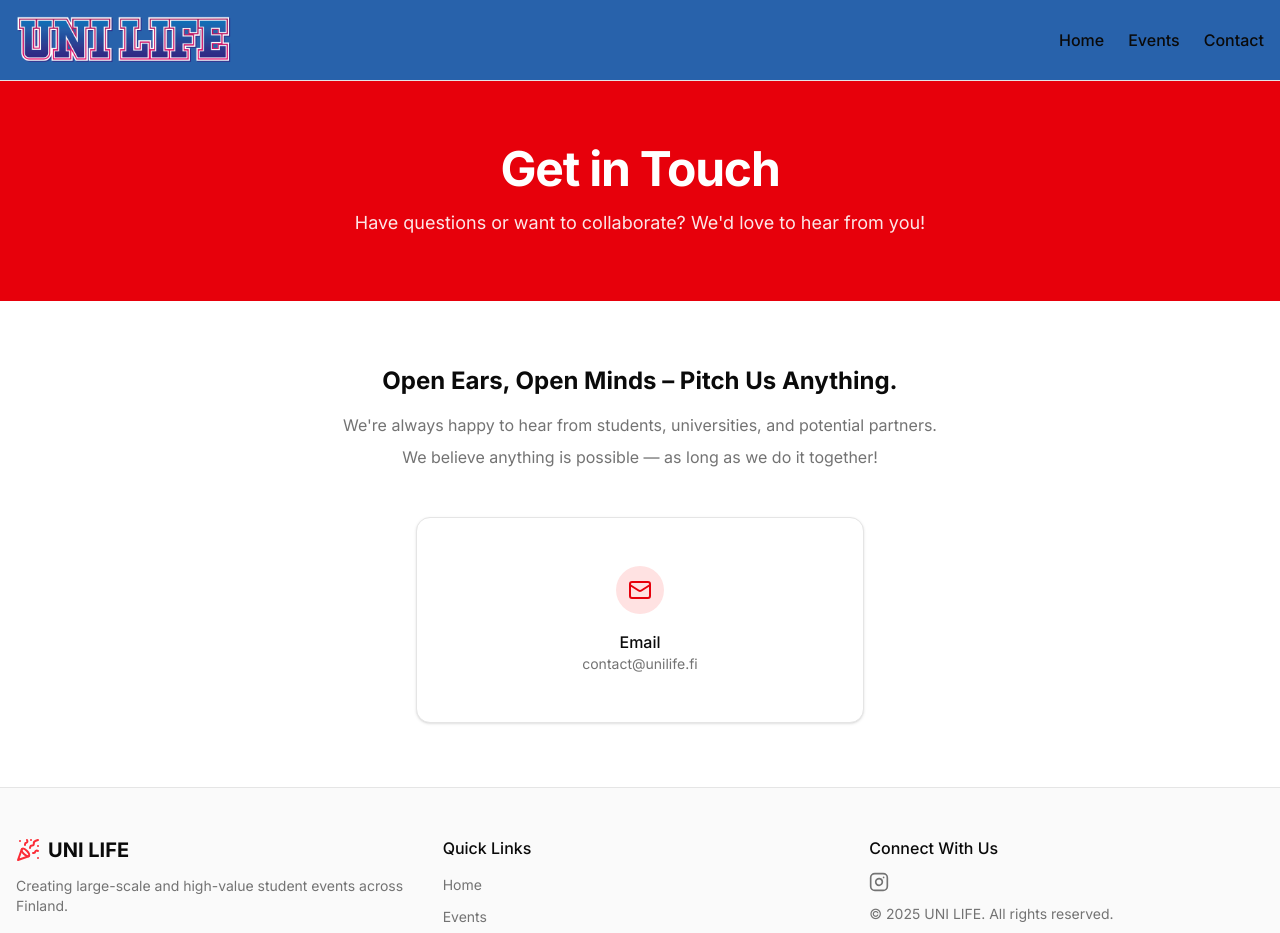
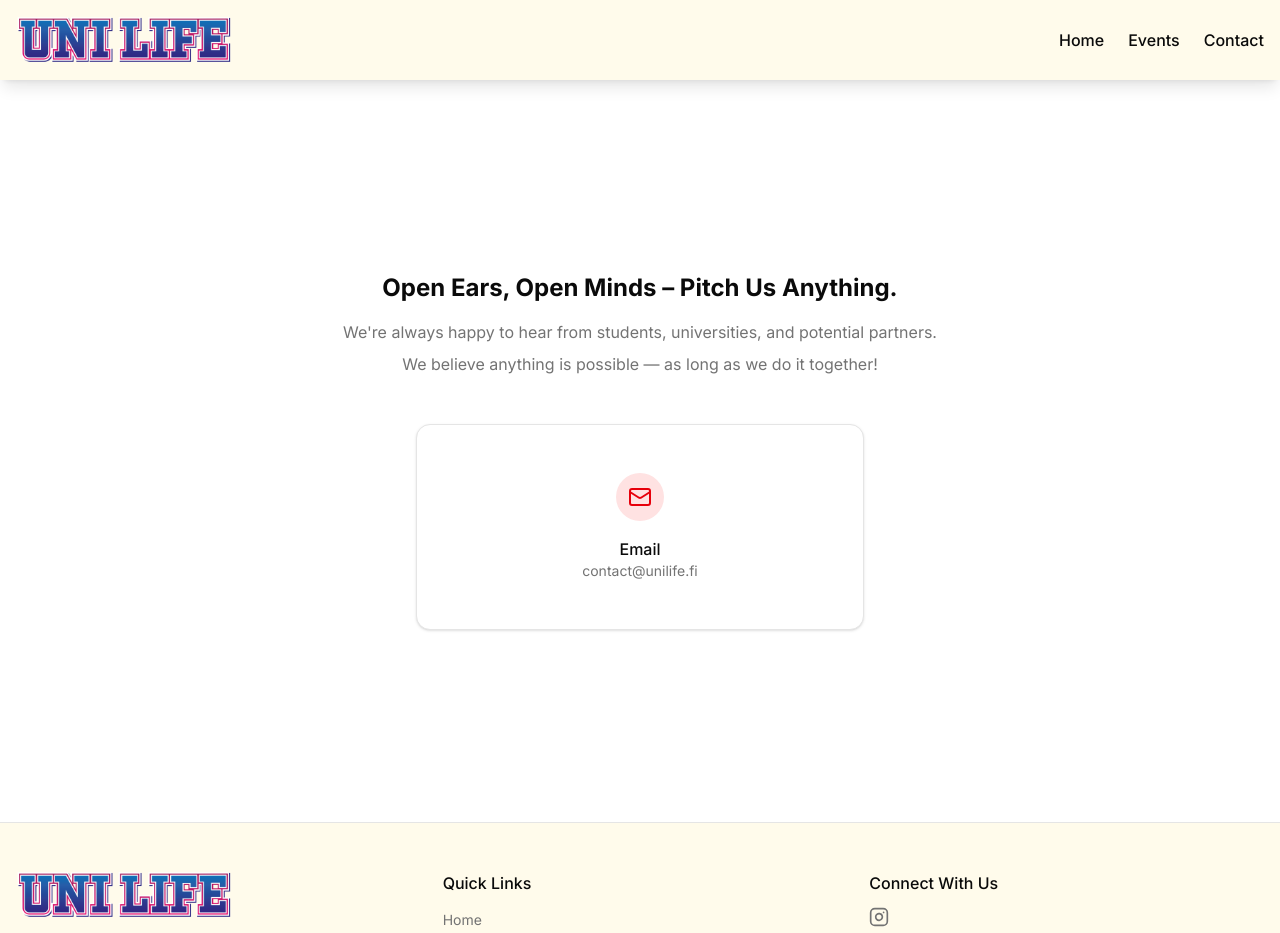
Before and after one commit to strengv1/unilife, a Next.js app: page /contact in a window 1280 px wide. Shown: the top 933 px of the page. Built offline with nearby package versions, Linux system fonts and the light colour scheme.

Commit message:
spacings and colorings

```diff
--- a/src/app/contact/page.tsx
+++ b/src/app/contact/page.tsx
@@ -8,18 +8,8 @@ export default function ContactPage() {
     <div className="flex min-h-screen flex-col">
       <Navbar />
       <main className="flex-1">
-        {/* Hero Section */}
-        <section className="bg-red-600 text-white py-16">
-          <div className="container mx-auto px-4 text-center">
-            <h1 className="text-3xl font-bold tracking-tight sm:text-4xl md:text-5xl mb-4">Get in Touch</h1>
-            <p className="max-w-2xl mx-auto text-lg opacity-90">
-              Have questions or want to collaborate? We&apos;d love to hear from you!
-            </p>
-          </div>
-        </section>
-
         {/* Contact Info */}
-        <section className="py-16">
+        <section className="py-16 lg:py-48">
           <div className="container mx-auto px-4">
             <div className="max-w-3xl mx-auto text-center mb-12">
               <h2 className="text-2xl font-bold mb-4">Open Ears, Open Minds – Pitch Us Anything.</h2>
--- a/src/app/events/page.tsx
+++ b/src/app/events/page.tsx
@@ -8,19 +8,9 @@ export default function EventsPage() {
   const { all } = useEvents();
 
   return (
-    <div className="flex min-h-screen flex-col">
+    <div className="flex min-h-screen flex-col bg-amber-50">
       <Navbar />
       <main className="flex-1">
-        {/* Hero Section */}
-        <section className="bg-red-600 text-white py-16">
-          <div className="container px-4 text-center mx-auto">
-            <h1 className="text-3xl font-bold tracking-tight sm:text-4xl md:text-5xl mb-4">Discover Our Events</h1>
-            <p className="max-w-2xl mx-auto text-lg opacity-90">
-              Browse through our upcoming and past events to find the perfect experience for you.
-            </p>
-          </div>
-        </section>
-
         {/* Filters Section
         <section className="py-8 border-b">
           <div className="container mx-auto px-4">
@@ -127,7 +117,7 @@ export default function EventsPage() {
         </section> */}
 
         {/* Host an Event CTA */}
-        <section className="py-16 bg-muted/30">
+        <section className="py-16 bg-amber-100">
           <div className="container mx-auto px-4 text-center">
             <h2 className="text-3xl font-bold tracking-tight mb-4">Want to Host an Event Together?</h2>
             <p className="text-muted-foreground max-w-2xl mx-auto mb-8 text-balance">
--- a/src/app/page.tsx
+++ b/src/app/page.tsx
@@ -6,13 +6,11 @@ import { Footer } from "@/components/footer"
 import { EventCard } from "@/components/event-card"
 import { type Event, useEvents } from "./hooks/useEvents"
 
-
-
 export default function Home() {
   const { upcoming } = useEvents()
 
   return (
-    <div className="flex min-h-screen flex-col">
+    <div className="flex min-h-screen flex-col bg-amber-50">
       <Navbar />
       <main className="flex-1">
         {/* Hero Section */}
@@ -26,27 +24,27 @@ export default function Home() {
               className="object-cover opacity-70"
               priority
             />
-            <div className="container h-full max-w-6xl mx-auto relative z-20 flex flex-col
+            <div className="w-full h-full relative z-20 flex flex-col
               items-center justify-center text-center text-white
-              px-4 pt-10
+              px-4 pt-10 xl:mx-5
             ">
-              <div className="flex flex-col md:flex-row md:pt-48">
-                <div className="flex flex-col md:basis-[65vw]
-                  text-xl text-left font-extrabold tracking-tight sm:text-5xl md:text-6xl lg:text-7xl max-w-3xl
+              <div className="flex flex-col md:flex-row md:pt-80 w-full justify-between">
+                <div className="flex flex-col md:basis-[65vw] gap-2
+                  text-xl text-left font-extrabold tracking-tight sm:text-5xl md:text-6xl lg:text-7xl
                 ">
                   <p>Every uni.</p>
                   <p>One community.</p>
                   <p>Welcome to UNI LIFE.</p>
                 </div>
 
-                <div className="flex flex-col text-left md:basis-[35vw]">
-                  <p className="max-w-2xl text-lg sm:text-xl md:text-2xl">
+                <div className="flex flex-col md:basis-[35vw] gap-2">
+                  <p className=" text-left text-lg sm:text-xl md:text-2xl text-balance">
                     We bring university students together through unforgettable events.
                   </p>
-                  <p className="max-w-2xl text-lg sm:text-xl md:text-2xl">
-                  No one cares what you study — everyone’s here for a good time with great people.
+                  <p className=" text-left text-lg sm:text-xl md:text-2xl text-balance">
+                    No one cares what you study — everyone’s here for a good time with great people.
                   </p>
-                  <div className="flex flex-col sm:flex-row gap-4 mt-8 mx-auto">
+                  <div className="flex flex-col sm:flex-row gap-4 mt-8">
                     <Button asChild size="lg" className="bg-red-600 hover:bg-red-700 text-white">
                       <Link href="/events">Explore Events</Link>
                     </Button>
@@ -60,6 +58,7 @@ export default function Home() {
                     </Button>
                   </div>
                 </div>
+
               </div>
 
 
@@ -68,16 +67,16 @@ export default function Home() {
         </section>
 
         {/* Upcoming Events Section */}
-        <section className="py-16 bg-muted/30">
+        <section className="py-16">
           <div className="container mx-auto max-w-6xl px-4">
             <div className="flex flex-col md:flex-row justify-between items-start md:items-center mb-10">
               <div>
                 <h2 className="text-3xl font-bold tracking-tight">Upcoming Events</h2>
                 <p className="text-muted-foreground mt-2">Don&apos;t miss out on our next big events</p>
               </div>
-              <Button asChild variant="outline" className="mt-4 md:mt-0">
+              {/* <Button asChild variant="outline" className="mt-4 md:mt-0">
                 <Link href="/events">View All Events</Link>
-              </Button>
+              </Button> */}
             </div>
 
             <div className="grid grid-cols-1 md:grid-cols-2 lg:grid-cols-3 gap-6">
@@ -89,7 +88,7 @@ export default function Home() {
         </section>
 
         {/* Newsletter Section */}
-        <section className="py-16 bg-blue-50 dark:bg-blue-950/20">
+        <section className="py-16 bg-amber-100">
           <div className="container px-4 mx-auto text-center">
             <h2 className="text-3xl font-bold tracking-tight mb-4">Stay Updated</h2>
             <p className="text-muted-foreground max-w-2xl mx-auto mb-8">
--- a/src/components/event-card.tsx
+++ b/src/components/event-card.tsx
@@ -18,7 +18,7 @@ interface EventCardProps {
 
 export function EventCard({ id, title, date, time, location, image, category, isFeatured = false }: EventCardProps) {
   return (
-    <Card className={`overflow-hidden transition-all hover:shadow-lg w-full ${isFeatured ? "border-red-500 shadow-md" : ""}`}>
+    <Card className={`overflow-hidden transition-all max-w-md hover:shadow-lg w-full ${isFeatured ? "border-red-500 shadow-md" : ""}`}>
       <div className="relative">
         <Image
           src={image || "/placeholder.svg"}
--- a/src/components/footer.tsx
+++ b/src/components/footer.tsx
@@ -1,18 +1,23 @@
 import Link from "next/link"
-import { PartyPopper, Instagram } from "lucide-react"
+import Image from "next/image"
+import { Instagram } from "lucide-react"
 
 export function Footer() {
   return (
-    <footer className="border-t bg-muted/50">
+    <footer className="border-t bg-amber-50">
       <div className="container mx-auto px-4 py-8 md:py-12">
         <div className="grid grid-cols-1 md:grid-cols-3 gap-8">
           <div className="space-y-3">
             <Link href="/" className="flex items-center gap-2 font-bold text-xl">
-              <PartyPopper className="h-6 w-6 text-red-500" />
-              <span>UNI LIFE</span>
+              <Image
+                src="/unilife_logo.png"
+                alt="UNI LIFE"
+                height={48}
+                width={216}
+              />
             </Link>
             <p className="text-sm text-muted-foreground">
-              Creating large-scale and high-value student events across Finland.
+              We don&apos;t do ordinary. We make your uni life unforgettable.
             </p>
           </div>
           <div className="space-y-3">
--- a/src/components/navbar.tsx
+++ b/src/components/navbar.tsx
@@ -1,9 +1,56 @@
+"use client"
+
 import Link from "next/link"
 import Image from "next/image"
+import { useEffect, useState } from "react"
 
 export function Navbar() {
+  const [isVisible, setIsVisible] = useState<boolean>(true)
+  const [lastScrollY, setLastScrollY] = useState<number>(0)
+
+  useEffect(() => {
+    const controlHeader = (): void => {
+      const currentScrollY = window.scrollY
+
+      // Determine scroll direction
+      if (currentScrollY > lastScrollY && currentScrollY > 80) {
+        // Scrolling DOWN and past header height - hide header
+        setIsVisible(false)
+      } else {
+        // Scrolling UP - show header
+        setIsVisible(true)
+      }
+
+      // Update last scroll position
+      setLastScrollY(currentScrollY)
+    }
+
+    // Add scroll event listener with throttling for performance
+    let timeoutId: NodeJS.Timeout | null = null
+
+    const throttledControlHeader = (): void => {
+      if (!timeoutId) {
+        timeoutId = setTimeout(() => {
+          controlHeader()
+          timeoutId = null
+        }, 150)
+      }
+    }
+
+    window.addEventListener('scroll', throttledControlHeader)
+
+    // Clean up event listener
+    return () => {
+      window.removeEventListener('scroll', throttledControlHeader)
+      if (timeoutId) clearTimeout(timeoutId)
+    }
+  }, [lastScrollY])
+
+
   return (
-    <header className="sticky top-0 z-50 w-full border-b bg-[#2862ab]">
+    <header
+      className={`sticky top-0 z-50 w-full bg-amber-50 shadow-lg transition-transform duration-300 ${!isVisible ? '-translate-y-full' : ''}`}
+    >
       <div className="flex h-20 items-center gap-4 mx-4">
         <Link href="/" className="flex items-center gap-1 md:gap-4 font-bold text-xl">
           <Image
```
